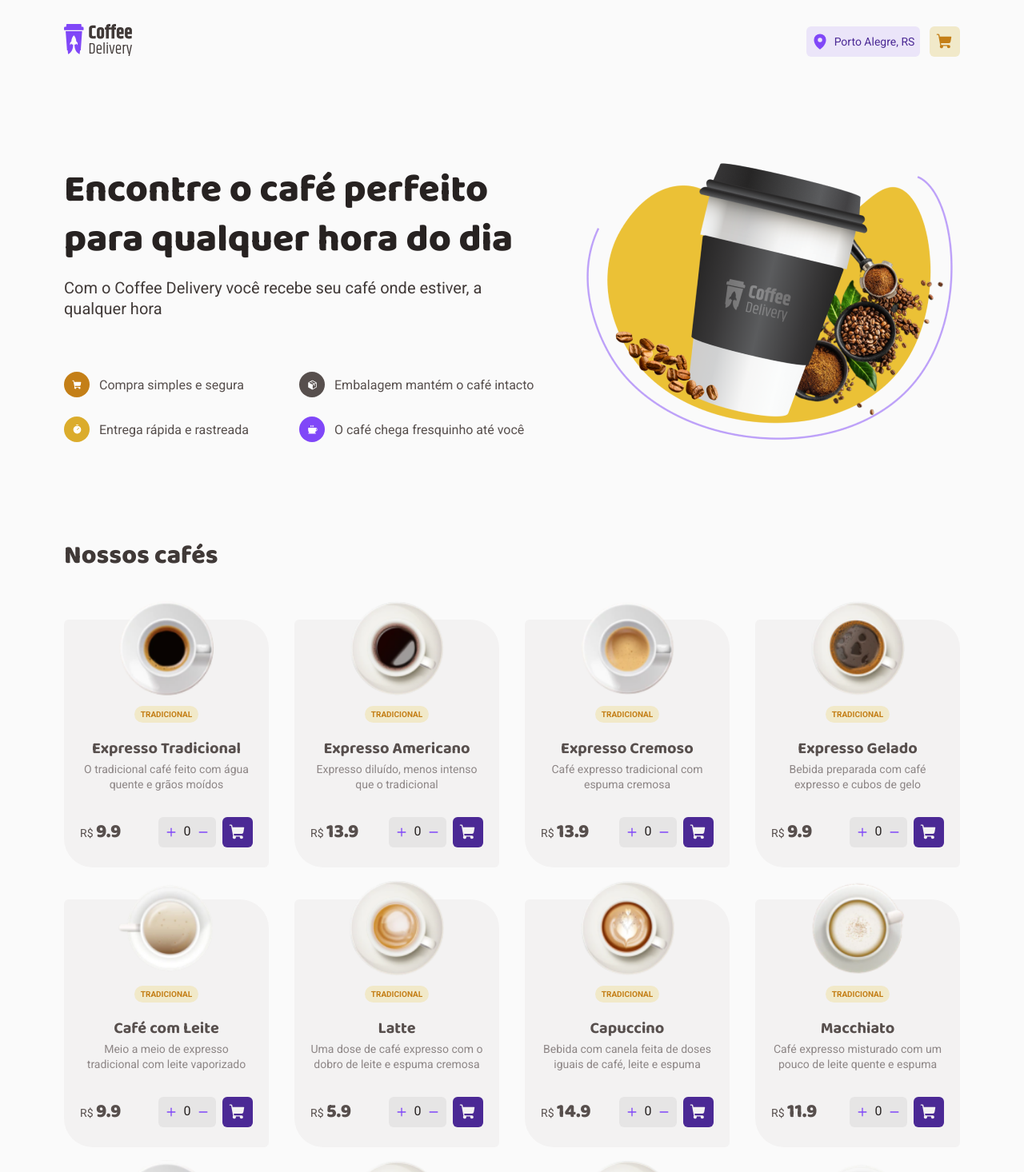
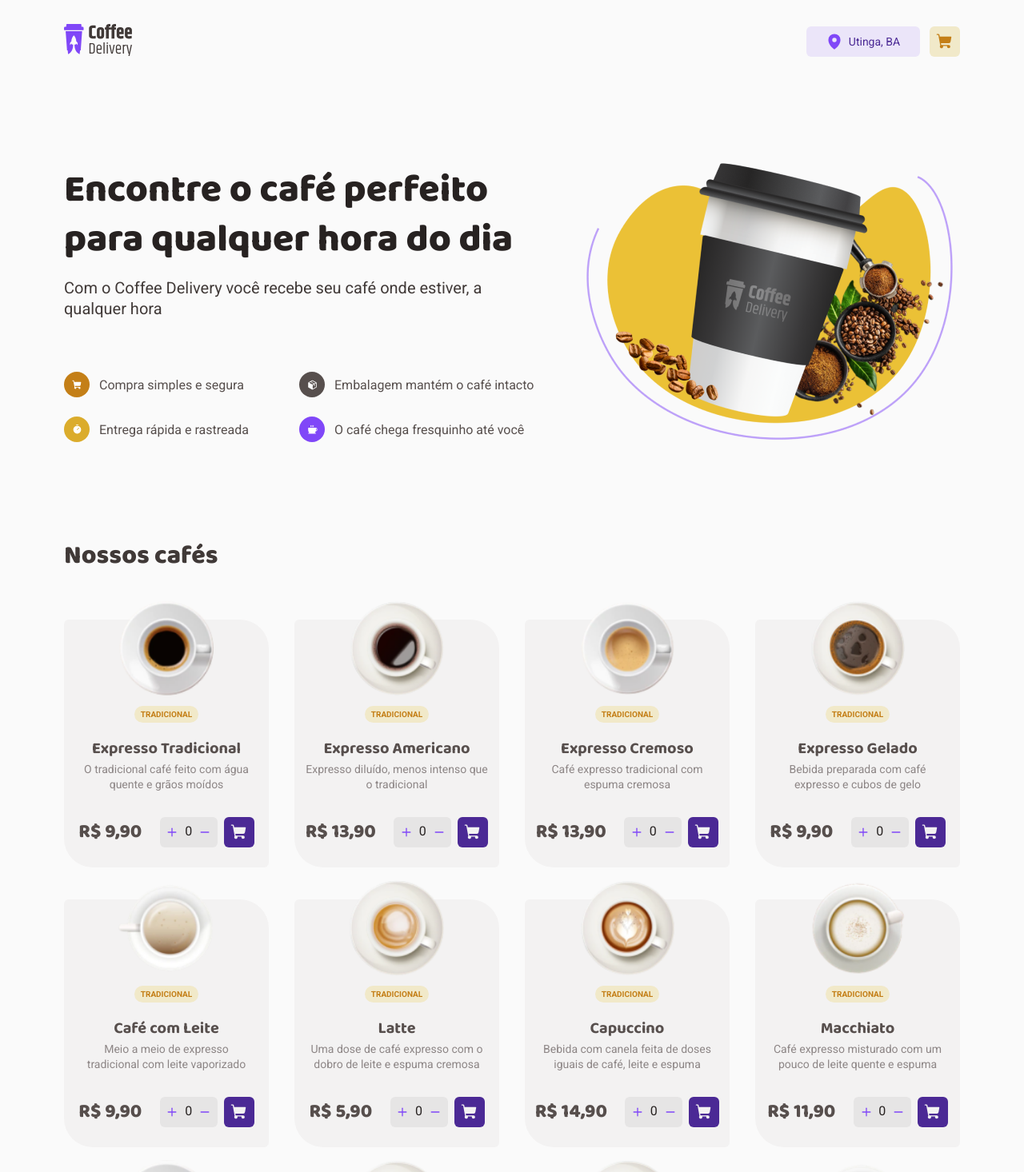
Before and after one commit to OJailson17/coffee-delivery, a React (Vite) app: page / in a window 1280 px wide. Shown: the top 1466 px of the page at 80% size. Built offline with nearby package versions, Linux system fonts and the light colour scheme.

Commit message:
format price

```diff
--- a/src/components/Header/index.tsx
+++ b/src/components/Header/index.tsx
@@ -24,7 +24,7 @@ export const Header = () => {
 				<div>
 					<LocationButton>
 						<MapPin size={22} weight='fill' color='#8047F8' />
-						Porto Alegre, RS
+						Utinga, BA
 					</LocationButton>
 					<CartButton ordersNumber={`${numberOfCartItems}`} tabIndex={-1}>
 						<div className='badge'></div>
--- a/src/pages/Home/components/CoffeeCard/index.tsx
+++ b/src/pages/Home/components/CoffeeCard/index.tsx
@@ -74,7 +74,11 @@ export const CoffeeCard = ({ coffee }: CoffeeCardProps) => {
 					{/* Price */}
 					<div className='coffee-price'>
 						<span>
-							R$ <strong>{coffee.price}</strong>
+							<strong>
+								{new Intl.NumberFormat('pt-BR', {
+								style: 'currency',
+								currency: 'BRL'
+							}).format(coffee.price)}</strong>
 						</span>
 					</div>
 
```
